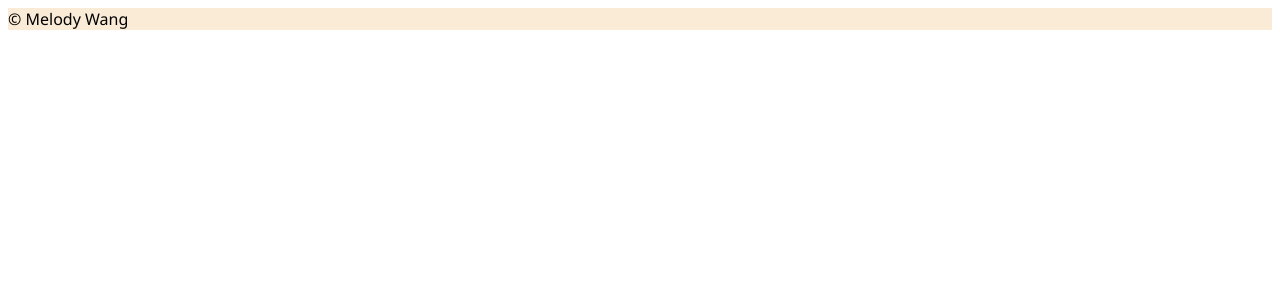
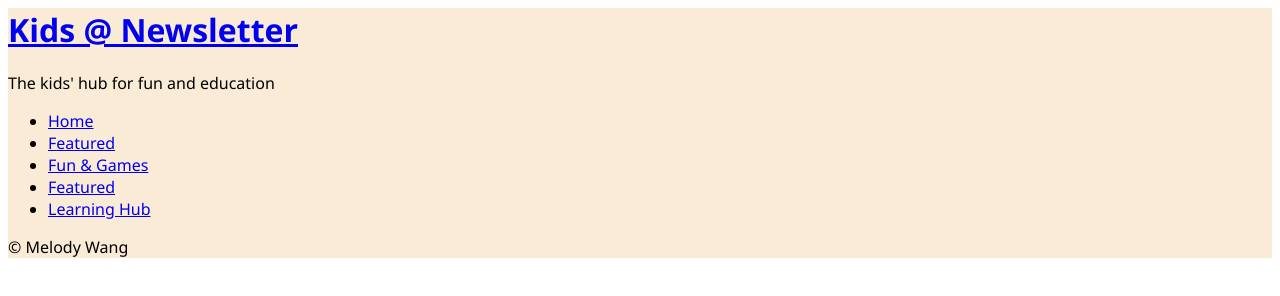
Before and after one commit to kate115/Kids-Newsletter, a plain HTML site: page index.html in a window 1280 px wide. Drawn offline with Linux system fonts and the light colour scheme.

Commit message:
pages + Nav

```diff
--- a/index.html
+++ b/index.html
@@ -11,8 +11,16 @@
     <body>
         <div id="page">
             <header>
+                <h1 class="title"><a href="index.html" class="titleLink">Kids @ Newsletter</a></h1>
+                <p class="subtitle">The kids' hub for fun and education</p>
                 <nav>
-
+                    <ul>
+                        <li><a href="index.html" class="currPage">Home</a></li>
+                        <li><a href="featured.html">Featured</a></li>
+                        <li><a href="funGames.html">Fun &amp; Games</a></li>
+                        <li><a href="featured.html">Featured</a></li>
+                        <li><a href="learning.html">Learning Hub</a></li>
+                    </ul>
                 </nav>
             </header>
             <div id="content">
```
Also changed, not shown: featured.html (added), funGames.html (added), learning.html (added).
